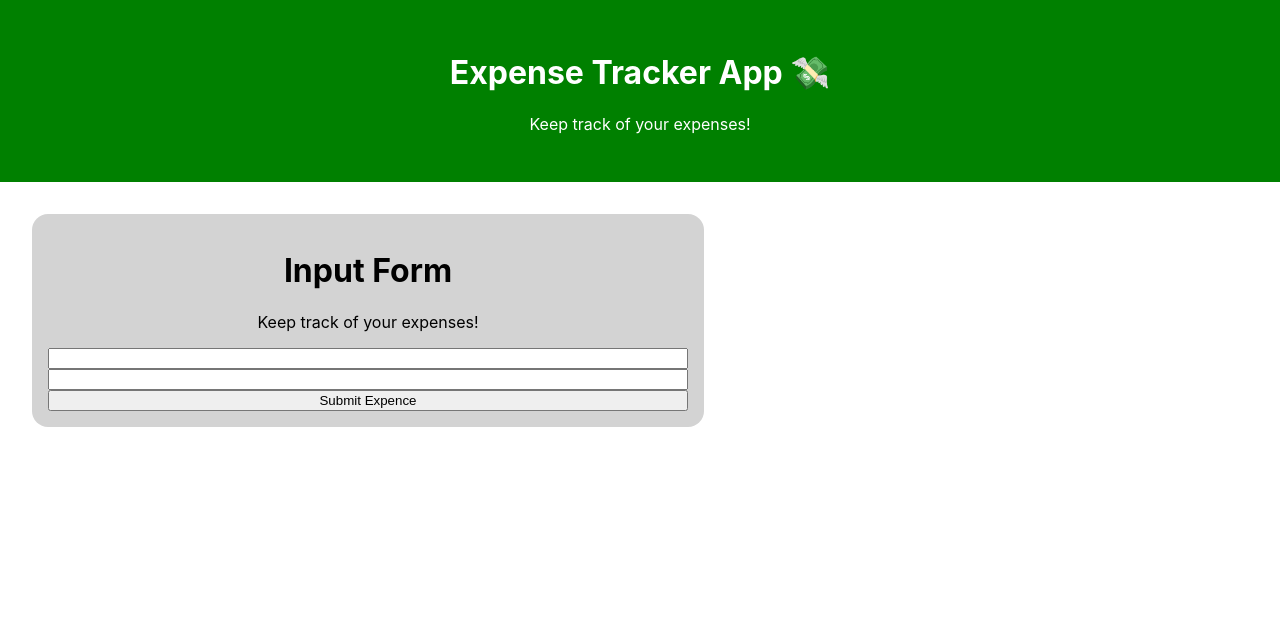
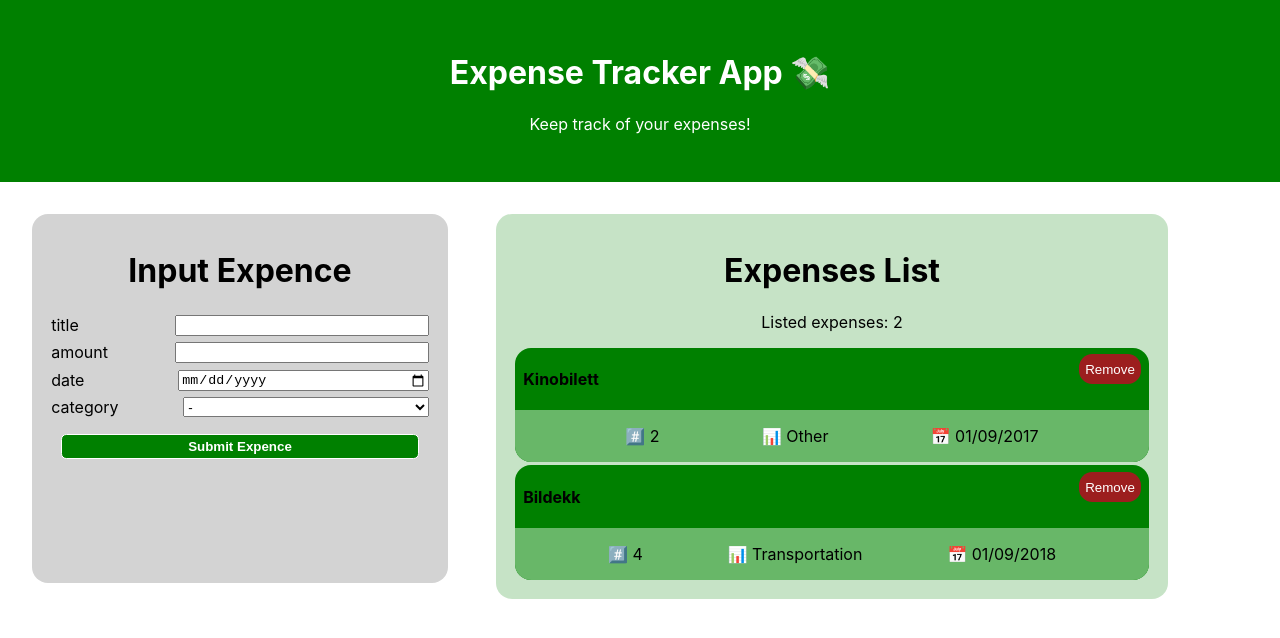
Before and after one commit to karolinetran/ReactExpenceApp-assignment3, a React (Create React App) app: page / in a window 1280 px wide. Shown: the top 638 px of the page. Built offline with nearby package versions, Linux system fonts and the light colour scheme.

Commit message:
added states and passing props. Added more styling

```diff
--- a/src/App.css
+++ b/src/App.css
@@ -28,6 +28,11 @@
   color: #61dafb;
 }
 
+.input-display-container{
+  display: flex;
+  flex-direction: row;
+}
+
 @keyframes App-logo-spin {
   from {
     transform: rotate(0deg);
--- a/src/App.js
+++ b/src/App.js
@@ -1,14 +1,18 @@
 import logo from './logo.svg';
 import './App.css';
 import Header from "./components/Header.js";
-import InputForm from "./components/InputForm.js";
+import InputForm from "./components/Input/InputForm.js";
+import DisplayContainer from "./components/Display/DisplayContainer.js";
 
 
 function App() {
   return (
     <div className="App">
         <Header/>
-        <InputForm/>
+        <div className='input-display-container'>
+          <InputForm/>
+          <DisplayContainer/>
+        </div>
     </div>
   );
 }
--- /dev/null
+++ b/src/components/Display/DisplayContainer.js
@@ -0,0 +1,29 @@
+import React from 'react';
+import ExpenseItem from  './ExpenseItem';
+import ExpenseCounter from './ExpenseCounter';
+
+class DisplayContainer extends React.Component {
+    render() {
+      return (
+	  		<div className="display-container">
+                <h1>Expenses List</h1>
+				<ExpenseCounter/>
+				<ExpenseItem
+					title = "Kinobilett"
+					category= "Other"
+					amount = "2"
+					date ="01/09/2017"
+				/>
+				<ExpenseItem
+					title = "Bildekk"
+					category= "Transportation"
+					amount = "4"
+					date ="01/09/2018"
+				/>
+
+            </div>
+			);
+    }
+  }
+
+  export default DisplayContainer;
--- /dev/null
+++ b/src/components/Display/ExpenseCounter.js
@@ -0,0 +1,14 @@
+import React from 'react';
+
+class ExpenseCounter extends React.Component {
+    render() {
+
+      return (
+	  		<div className="">
+				<p>Listed expenses: 2</p>
+            </div>
+			);
+    }
+  }
+
+  export default ExpenseCounter;
--- /dev/null
+++ b/src/components/Display/ExpenseItem.js
@@ -0,0 +1,29 @@
+import React from 'react';
+
+class ExpenseItem extends React.Component {
+    render() {
+
+		const title = this.props.title;
+		const category = this.props.category;
+		const amount = this.props.amount;
+		const date = this.props.date;
+
+      return (
+	  		<div className="display-item">
+				<div className="display-item-header">
+					<h4>{title}</h4>
+					<button>
+						Remove
+					</button>
+				</div>
+				<div className="display-item-details">
+					<p>#️⃣ {amount}</p>
+					<p>📊 {category}</p>
+					<p>📅 {date}</p>
+				</div>
+            </div>
+			);
+    }
+  }
+
+  export default ExpenseItem;
--- /dev/null
+++ b/src/components/Input/InputDropdown.js
@@ -0,0 +1,30 @@
+import React from 'react';
+
+class InputDropdown extends React.Component {
+    render() {
+
+		const name = this.props.name;
+		const handleInputChange = this.props.handleInputChange;
+
+		return (
+			<div className="input-form-element">
+				<label for="category">{name}
+					<select
+						name={name}
+						id={name}
+						onChange={handleInputChange}
+					>
+						<option value ="-">-</option>
+						<option value="housing">Housing</option>
+						<option value="grocery">Grocery</option>
+						<option value="transportation">Transportation</option>
+						<option value="clothes">Clothes</option>
+						<option value="other">Other</option>
+					</select>
+				</label>
+			</div>
+				);
+    }
+  }
+
+  export default InputDropdown;
--- /dev/null
+++ b/src/components/Input/InputElement.js
@@ -0,0 +1,26 @@
+import React from 'react';
+
+class InputElement extends React.Component {
+    render() {
+
+		const type = this.props.type;
+		const name = this.props.name;
+		const handleInputChange = this.props.handleInputChange;
+
+		return (
+			<div className="input-form-element">
+				<label>
+					{name}
+					<input
+						type={type}
+						name={name}
+						onChange={handleInputChange}
+						required
+					/>
+				</label>
+			</div>
+				);
+    }
+  }
+
+  export default InputElement;
--- /dev/null
+++ b/src/components/Input/InputForm.js
@@ -0,0 +1,80 @@
+import React from 'react';
+import {useEffect} from 'react';
+import InputElement from "./InputElement.js";
+import InputDropdown from './InputDropdown.js';
+
+
+class InputForm extends React.Component {
+    constructor(props) {
+        super(props);
+        this.state = {
+          title: "",
+          amount:"",
+          date:"",
+          category:"-",
+          counter:0,
+          error:false
+        };
+    }
+
+
+    handleInputChange = (event) => {
+        this.setState({ [event.target.name]: event.target.value });
+    }
+
+    handleSubmit = (event) => {
+        event.preventDefault();
+        const { title, amount, date, category } = this.state;
+
+        if (title === "" || amount === "" || date === "") {
+            console.log("Error");
+            this.setState({error : true});
+        } else {
+            const expense = {
+                title: title,
+                amount: amount,
+                date: date,
+                category: category
+            };
+            localStorage.setItem(`expense_${this.state.counter}`, JSON.stringify(expense));
+            this.state.counter = this.state.counter + 1;
+        }
+    }
+
+
+    render() {
+      return <div className="input-form-container">
+                <h1>Input Expence</h1>
+                <form className="input-form">
+                    <InputElement
+                        type='text'
+                        name='title'
+                        handleInputChange={this.handleInputChange}
+                    />
+                    <InputElement
+                        type='number'
+                        name='amount'
+                        handleInputChange={this.handleInputChange}
+                    />
+                    <InputElement
+                        type='date'
+                        name='date'
+                        handleInputChange={this.handleInputChange}
+                    />
+                    <InputDropdown
+                        name="category"
+                        handleInputChange={this.handleInputChange}
+                    />
+                    <button
+                        className='input-btn'
+                        onClick={this.handleSubmit}
+                    >
+                        Submit Expence
+                    </button>
+                </form>
+
+            </div>;
+    }
+  }
+
+  export default InputForm;
--- a/src/components/InputForm.js
+++ /dev/null
@@ -1,21 +0,0 @@
-import React from 'react';
-
-class InputForm extends React.Component {
-    render() {
-      return <div className="input-form-container">
-                <h1>Input Form</h1>
-                <p>Keep track of your expenses!</p>
-                <form className="input-form">
-                    <input>
-                    </input>
-                    <input>
-                    </input>
-                    <button>
-                        Submit Expence
-                    </button>
-                </form>
-            </div>;
-    }
-  }
-
-  export default InputForm;
--- a/src/index.css
+++ b/src/index.css
@@ -18,12 +18,13 @@ code {
   background:green;
   padding:2em;
 }
+/*Input*/
 
 .input-form-container{
   background:lightgrey;
   padding:1em;
   border-radius:1em;
-  width:50%;
+  width:30%;
   margin:2em;
 }
 
@@ -31,3 +32,90 @@ code {
   display: flex;
   flex-direction: column;
 }
+
+.input-form-element{
+  display: flex;
+  flex-direction: row;
+  justify-content: flex-end;
+  padding:0.2em;
+}
+
+.input-form-element label {
+  display:flex;
+  flex-direction: row;
+  justify-content: space-between;
+  width:100%;
+}
+
+.input-form-element input {
+  width:65%;
+}
+
+.input-form-element select{
+  width:65%;
+}
+
+.input-btn{
+  border:1px solid white;
+  padding:0.3em;
+  border-radius: 0.4em;
+  background:green;
+  color: white;
+  margin:1em;
+  font-weight: 700;
+}
+
+.input-btn:hover {
+  cursor: pointer;
+  opacity: 0.9;
+}
+
+/*Display*/
+
+.display-container{
+  background:rgba(0, 128, 0, 0.222);
+  padding:1em;
+  border-radius:1em;
+  margin:1em;
+  margin-top:2em;
+  width:50%;
+}
+
+.display-item{
+  background:green;
+  margin:0.2em;
+  border-radius:1em;
+}
+
+.display-item-header{
+  display:flex;
+  flex-direction: row;
+  justify-content: space-between;
+  padding-left:0.5em;
+  padding-right:0.5em;
+}
+
+.display-item-header button{
+  height:30px;
+  margin-top:0.5em;
+  border:none;
+  border-radius:1em;
+  background:rgb(156, 30, 30);
+  color:white;
+}
+
+.display-item-header button:hover{
+  cursor: pointer;
+  opacity: 0.85;
+}
+
+.display-item-details{
+  display:flex;
+  flex-direction: row;
+  justify-content: space-evenly;
+  padding-left:0.5em;
+  padding-right:0.5em;
+  background: rgb(104, 183, 104);
+  border-bottom-right-radius:1em;
+  border-bottom-left-radius: 1em;
+}
```
